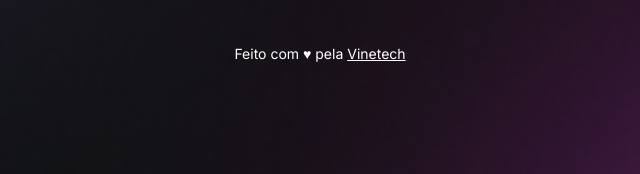
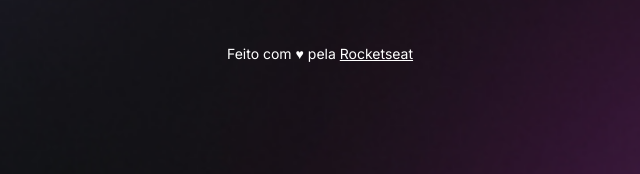
Before and after one commit to benguibbor/discover-project, a plain HTML site: page index.html in a window 1280 px wide. Shown: the part 623-797 px from the top of the page, 320-960 px from the left. Drawn offline with nearby package versions, Linux system fonts and the light colour scheme.

Commit message:
add readme and change html

```diff
--- a/index.html
+++ b/index.html
@@ -65,7 +65,9 @@
         </a>
       </div>
 
-      <footer>Feito com ♥ pela <a href="#" target="_blank">Vinetech</a></footer>
+      <footer>
+        Feito com ♥ pela <a href="#" target="_blank">Rocketseat</a>
+      </footer>
     </div>
 
     <script
```
Also changed, not shown: .github/preview.jpg (added), 1 other file.
